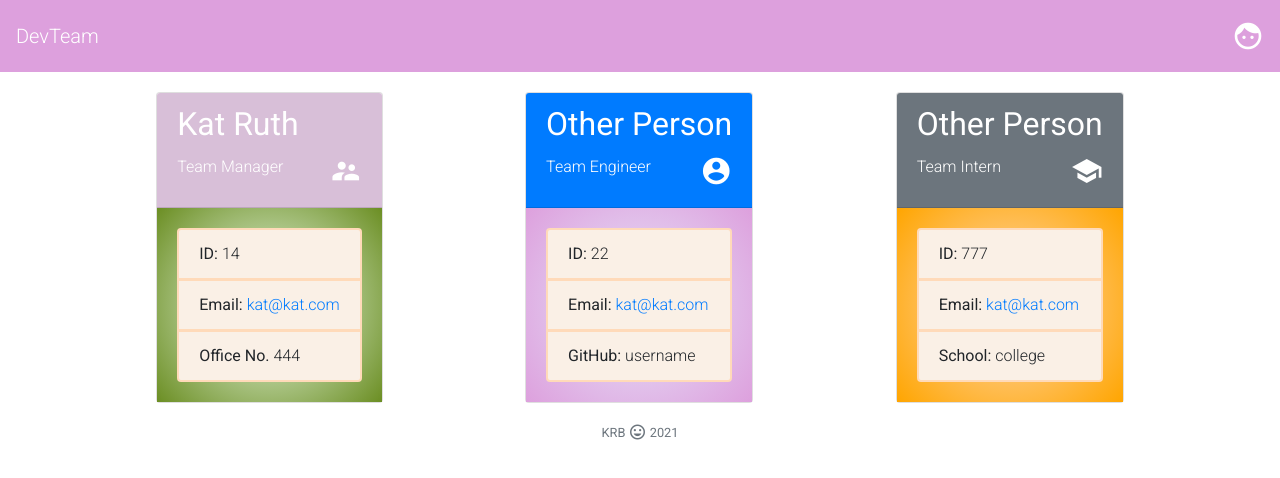
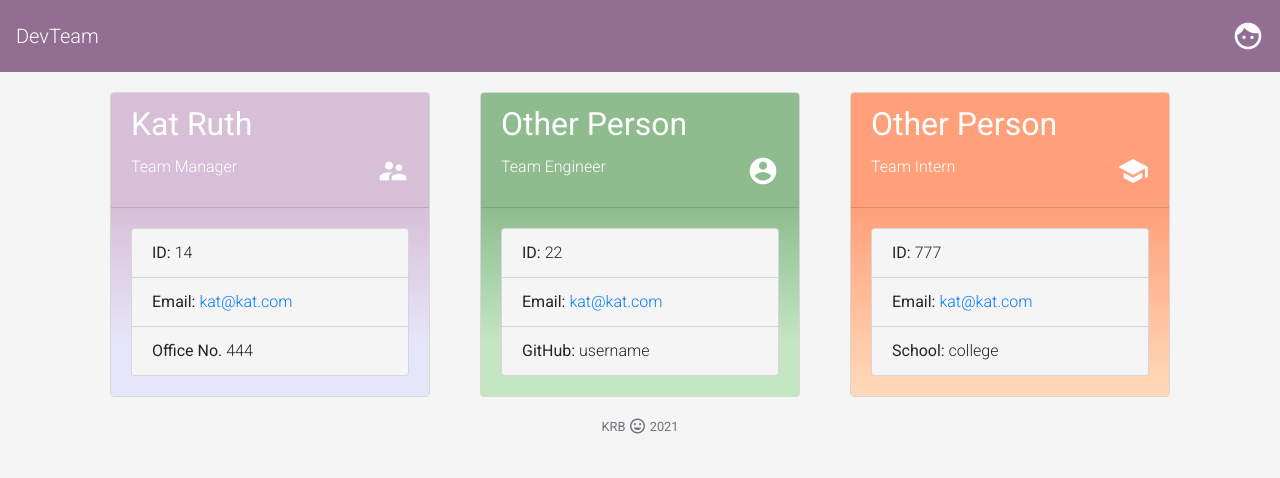
Before and after one commit to katsign/devteam, a website: page output/samples/index.html in a window 1280 px wide. Drawn offline with nearby package versions, Linux system fonts and the light colour scheme.

Commit message:
hooked into bstrap colors, made color class gradients for roles

```diff
--- a/output/samples/style.css
+++ b/output/samples/style.css
@@ -1,6 +1,7 @@
 body {
   font-family: "Roboto", sans-serif;
   font-weight: 300;
+  background-color: whitesmoke!important;
 }
 
 p,
@@ -15,7 +16,9 @@ h6 {
 
 :root {
   --light: thistle;
-  --dark: plum;
+  --dark: rgb(146, 110, 146);
+  --primary: darkseagreen;
+  --secondary: lightsalmon;
 }
 
 .bg-light {
@@ -23,6 +26,12 @@ h6 {
 }
 .bg-dark {
   background-color: var(--dark) !important;
+}
+.bg-primary {
+    background-color: var(--primary) !important;
+}
+.bg-secondary {
+    background-color: var(--secondary) !important;
 }
 
 .navbar-brand {
@@ -41,14 +50,18 @@ h6 {
     color: rgba(255, 255, 255, 1);
 }
 
+.d-flex {
+    flex-flow: wrap;
+  }
+
 /* Card Styling */
 .card {
   position: relative;
   display: flex;
   flex-direction: column;
-  min-width: 0;
+  min-width: 20rem;
   word-wrap: break-word;
-  background-color: #fff;
+  background-color: transparent;
   background-clip: border-box;
   border: 1px solid rgba(0, 0, 0, 0.125);
   border-radius: 0.25rem;
@@ -76,40 +89,26 @@ h6 {
   flex-direction: column;
   padding-left: 0;
   margin-bottom: 0;
-  border-radius: 0.25rem;
 }
 .list-group-item {
   position: relative;
   display: block;
   padding: 0.75rem 1.25rem;
-  background-color: linen;
-  border: 2px solid peachpuff;
+  background-color: whitesmoke;
 }
 
 /* Role Card Styling */
 #roleM {
-  background: rgb(240, 255, 240);
-  background: radial-gradient(
-    circle,
-    rgba(240, 255, 240, 1) 0%,
-    rgba(107, 142, 35, 1) 100%
-  );
+    background: rgb(230,230,250);
+    background: linear-gradient(360deg, rgba(230,230,250,1) 28%, rgba(216,191,216,1) 100%);
 }
 #roleE {
-  background: rgb(230, 230, 250);
-  background: radial-gradient(
-    circle,
-    rgba(230, 230, 250, 1) 0%,
-    rgba(221, 160, 221, 1) 100%
-  );
+    background: rgb(195,231,195);
+    background: linear-gradient(360deg, rgba(195,231,195,1) 28%, rgba(143,188,143,1) 100%);
 }
 #roleI {
-  background: rgb(255, 218, 185);
-  background: radial-gradient(
-    circle,
-    rgba(255, 218, 185, 1) 0%,
-    rgba(255, 165, 0, 1) 100%
-  );
+    background: rgb(255,218,185);
+    background: linear-gradient(360deg, rgba(255,218,185,1) 0%, rgba(255,160,122,1) 100%);
 }
 
 /* Media Queries */
```
